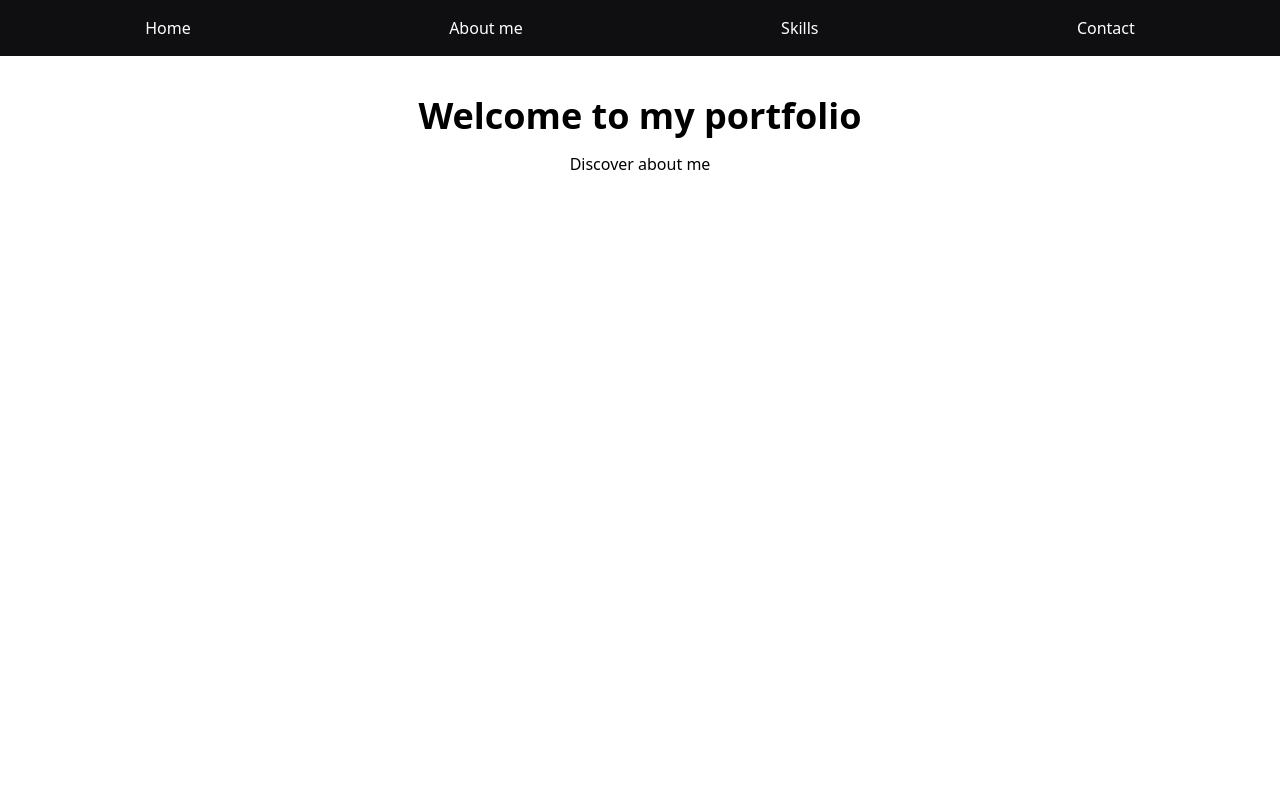
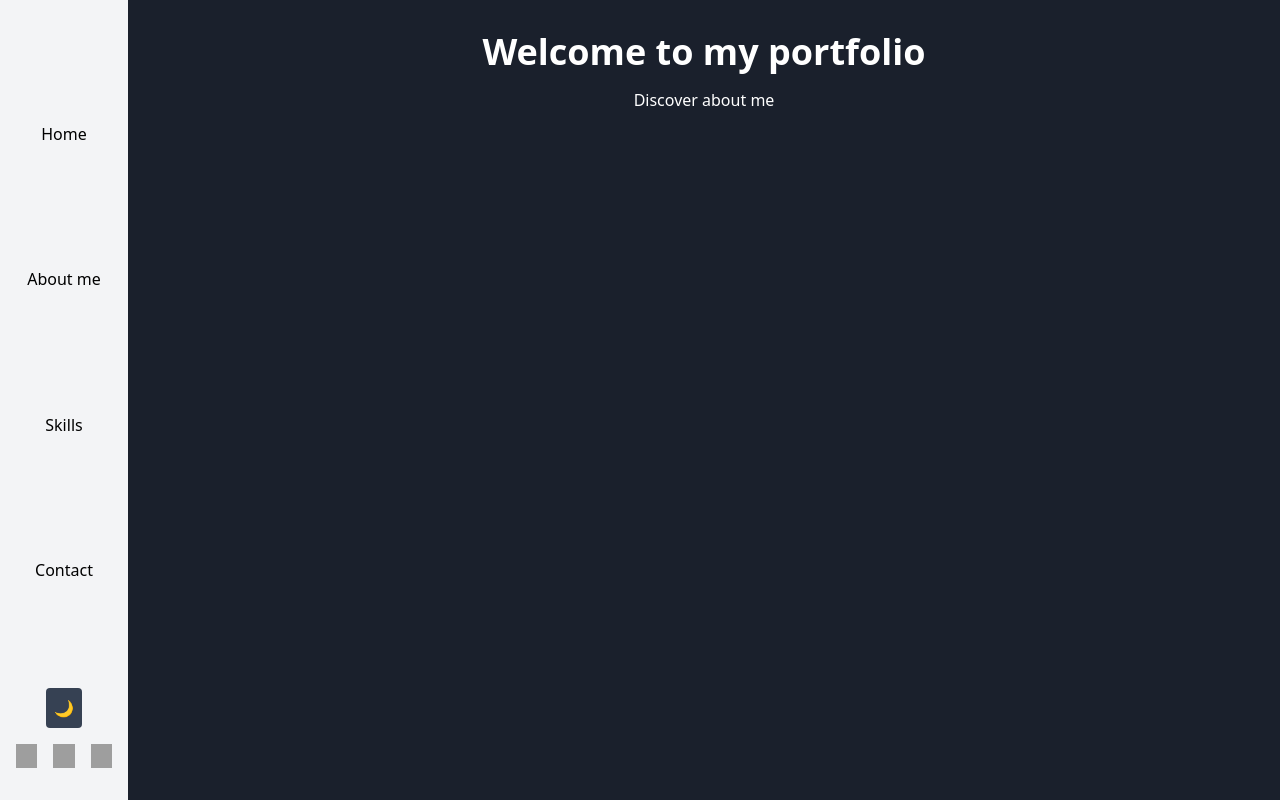
Before and after one commit to Johrespi/johannramz, an Angular app: page / in a window 1280 px wide. Shown: the top 800 px of the page. Built offline with nearby package versions, Linux system fonts and the light colour scheme; grey boxes are pictures that could not be loaded.

Commit message:
feature: dark/light mode

```diff
--- a/package.json
+++ b/package.json
@@ -23,9 +23,7 @@
     "@angular/ssr": "^19.1.7",
     "@tailwindcss/postcss": "^4.0.6",
     "express": "^4.18.2",
-    "postcss": "^8.5.2",
     "rxjs": "~7.8.0",
-    "tailwindcss": "^4.0.6",
     "tslib": "^2.3.0",
     "zone.js": "~0.15.0"
   },
@@ -36,12 +34,15 @@
     "@types/express": "^4.17.17",
     "@types/jasmine": "~5.1.0",
     "@types/node": "^18.18.0",
+    "autoprefixer": "^10.4.20",
     "jasmine-core": "~5.5.0",
     "karma": "~6.4.0",
     "karma-chrome-launcher": "~3.2.0",
     "karma-coverage": "~2.2.0",
     "karma-jasmine": "~5.1.0",
     "karma-jasmine-html-reporter": "~2.1.0",
+    "postcss": "^8.5.2",
+    "tailwindcss": "^4.0.6",
     "typescript": "~5.7.2"
   }
 }
--- a/src/app/app.component.html
+++ b/src/app/app.component.html
@@ -1,23 +1,39 @@
-<nav class="bg-[#0F0F11] p-4 fixed w-full z-10 top-0">
-  <ul class="flex justify-around text-white">
-    <li><a href="#home" class="hover:underline"></a>Home</li>
-    <li><a href="#about" class="hover:underline"></a>About me</li>
-    <li><a href="#skills" class="hover:underline"></a>Skills</li>
-    <li><a href="#contact" class="hover:underline"></a>Contact</li>
+<nav class="bg-gray-100 p-4 fixed left-0 top-0 w-32 h-full z-10 flex flex-col justify-start text-black">
+  <ul class="flex flex-col flex-grow justify-evenly text-center">
+    <li><a href="#home" class="hover:underline block py-4">Home</a></li>
+    <li><a href="#about" class="hover:underline block py-4">About me</a></li>
+    <li><a href="#skills" class="hover:underline block py-4">Skills</a></li>
+    <li><a href="#contact" class="hover:underline block py-4">Contact</a></li>
   </ul>
+
+  <button (click)="toggleTheme()" class="mx-auto mb-4 p-2 rounded bg-gray-700 text-white">
+    {{ isDarkMode ? '🌙' : '☀️' }}
+  </button>
+
+  <div class="flex justify-center space-x-4 pb-4">
+    <a href="https://github.com/tuperfil" target="_blank">
+      <img src="https://cdn.simpleicons.org/github/ffffff" class="w-6 h-6">
+    </a>
+    <a href="https://twitter.com/tuperfil" target="_blank">
+      <img src="https://cdn.simpleicons.org/twitter/ffffff" class="w-6 h-6">
+    </a>
+    <a href="https://linkedin.com/in/tuperfil" target="_blank">
+      <img src="https://cdn.simpleicons.org/linkedin/ffffff" class="w-6 h-6">
+    </a>
+  </div>
 </nav>
 
-<main class="mt-20">
+<main class="ml-32 mt-4 transition-colors duration-300">
   <section id="home" class="min-h-screen p-4">
-  <app-home></app-home>
+    <app-home></app-home>
   </section>
   <section id="about" class="min-h-screen p-4">
-  <app-about></app-about>
+    <app-about></app-about>
   </section>
   <section id="skills" class="min-h-screen p-4">
-  <app-skills></app-skills>
+    <app-skills></app-skills>
   </section>
   <section id="contact" class="min-h-screen p-4">
-  <app-contact></app-contact>
+    <app-contact></app-contact>
   </section>
 </main>
--- a/src/app/app.component.ts
+++ b/src/app/app.component.ts
@@ -1,9 +1,10 @@
-import { Component } from '@angular/core';
+import { Component, Renderer2, OnInit, PLATFORM_ID, Inject } from '@angular/core';
 import { RouterOutlet } from '@angular/router';
 import { HomeComponent } from "./components/home/home.component";
 import { SkillsComponent } from './components/skills/skills.component';
 import { ContactComponent } from './components/contact/contact.component';
 import { AboutComponent } from './components/about/about.component';
+import { isPlatformBrowser } from '@angular/common';
 
 @Component({
   selector: 'app-root',
@@ -11,6 +12,36 @@ import { AboutComponent } from './components/about/about.component';
   templateUrl: './app.component.html',
   styleUrl: './app.component.scss'
 })
-export class AppComponent {
+export class AppComponent implements OnInit {
+  isDarkMode: boolean = true;
   title = 'portfolio';
+
+  constructor(
+    private renderer: Renderer2,
+    @Inject(PLATFORM_ID) private platformId: Object
+  ) {}
+
+  ngOnInit() {
+    if (isPlatformBrowser(this.platformId)) {
+      const savedTheme = localStorage.getItem('theme');
+      if (savedTheme === 'light') {
+        this.isDarkMode = false;
+        this.renderer.removeClass(document.body, 'dark-mode');
+      } else {
+        this.isDarkMode = true;
+        this.renderer.addClass(document.body, 'dark-mode');
+      }
+    }
+  }
+
+  toggleTheme() {
+    this.isDarkMode = !this.isDarkMode;
+    if (this.isDarkMode) {
+      this.renderer.addClass(document.body, 'dark-mode');
+      localStorage.setItem('theme', 'dark');
+    } else {
+      this.renderer.removeClass(document.body, 'dark-mode');
+      localStorage.setItem('theme', 'light');
+    }
+  }
 }
--- a/src/index.html
+++ b/src/index.html
@@ -1,5 +1,5 @@
 <!doctype html>
-<html lang="en">
+<html lang="en" class="dark">
 <head>
   <meta charset="utf-8">
   <title>Portfolio</title>
@@ -7,7 +7,7 @@
   <meta name="viewport" content="width=device-width, initial-scale=1">
   <link rel="icon" type="image/x-icon" href="favicon.ico">
 </head>
-<body>
+<body class="bg-white dark:bg-gray-800 text-black dark:text-white transition-colors duration-300">
   <app-root></app-root>
 </body>
 </html>
--- a/src/styles.scss
+++ b/src/styles.scss
@@ -1,6 +1,19 @@
 /* You can add global styles to this file, and also import other style files */
 @import "tailwindcss";
 
-html{
+
+html {
     scroll-behavior: smooth;
-}
+  }
+
+  body {
+    background-color: #ffffff;
+    color: #000000;
+    transition: background-color 300ms, color 300ms;
+  }
+
+  /* Estilos para modo oscuro cuando se añade la clase "dark-mode" al body */
+  body.dark-mode {
+    background-color: #1a202c;  /* o el color que prefieras */
+    color: #ffffff;
+  }
```
Also changed, not shown: 2 other files (tests, documents, lock files or other folders).
